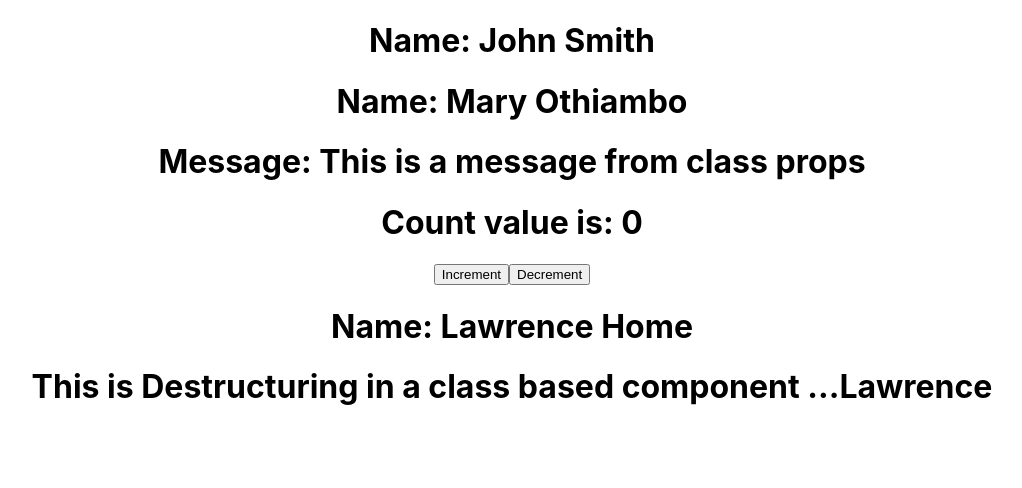
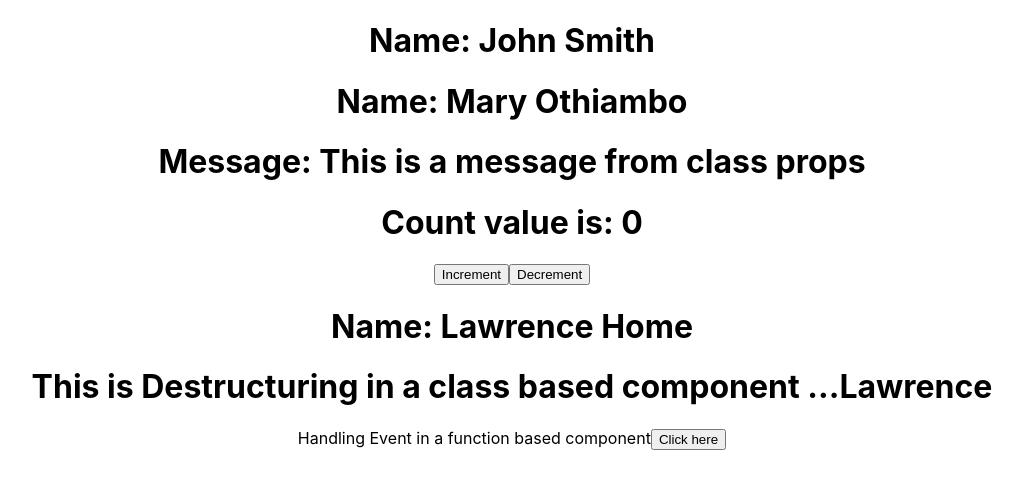
Before and after one commit to Ramas-21/react_tutorial, a React (Create React App) app: page / in a window 1280 px wide. Shown: the top 488 px of the page, without its empty margins (128-1150 px from the left). Built offline with nearby package versions, Linux system fonts and the light colour scheme.

Commit message:
Event handling in a function based component

```diff
--- a/src/App.js
+++ b/src/App.js
@@ -4,6 +4,7 @@
 import Counter from './components/Counter';
 import Destructuring from './components/Destructuring';
 import Destructuring2 from './components/Destructuring2';
+import FunctionEvent from './components/FunctionEvent';
 function App() {
   return (
     <div className="App">
@@ -13,6 +14,7 @@
       <Counter></Counter>
       <Destructuring name = "Lawrence" lastName = "Home"></Destructuring>
       <Destructuring2 name = "...Lawrence"></Destructuring2>
+      <FunctionEvent></FunctionEvent>
     </div>
   );
 }
--- /dev/null
+++ b/src/components/FunctionEvent.js
@@ -0,0 +1,12 @@
+function FunctionEvent() {
+    function handleClick(){
+        console.log("Button is clicked");
+    }
+    return (
+        <div>
+            Handling Event in a function based component
+            <button onClick={handleClick}>Click here</button>
+        </div>
+    );
+}
+export default FunctionEvent;
```
